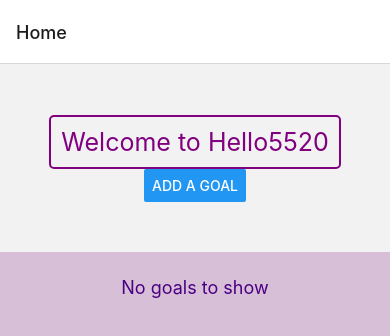
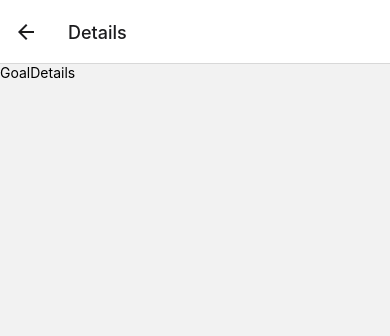
Before and after one commit to jyang10086/cs5520-inclass1, a React Native app: screen /Details in a window 390 px wide. Shown: the top 336 px of the page. Built offline with nearby package versions, Linux system fonts and the light colour scheme.

Commit message:
Add i button to GoalItem component and pass callback from parent to navigate to Details screen on press

```diff
--- a/App.js
+++ b/App.js
@@ -1,6 +1,7 @@
-import { NavigationContainer } from '@react-navigation/native';
-import { createNativeStackNavigator } from '@react-navigation/native-stack';
+import { NavigationContainer } from "@react-navigation/native";
+import { createNativeStackNavigator } from "@react-navigation/native-stack";
 import Home from "./components/Home";
+import GoalDetails from "./components/GoalDetails";
 const Stack = createNativeStackNavigator();
 
 export default function App() {
@@ -10,8 +11,9 @@ export default function App() {
         <Stack.Screen
           name="Home"
           component={Home}
-          options={{ title: 'Home' }}
+          options={{ title: "Home" }}
         />
+        <Stack.Screen name="Details" component={GoalDetails} />
       </Stack.Navigator>
     </NavigationContainer>
   );
--- /dev/null
+++ b/components/GoalDetails.js
@@ -0,0 +1,4 @@
+import { Button, View, Text, StyleSheet } from "react-native";
+export default function GoalDetails({}) {
+  return <Text>GoalDetails</Text>;
+}
--- a/components/GoalItem.js
+++ b/components/GoalItem.js
@@ -1,12 +1,13 @@
 import React from "react";
 import { Button, View, Text, StyleSheet } from "react-native";
-export default function GoalItem({ item, onDelete }) {
+export default function GoalItem({ item, onDelete, onPressInfo }) {
   return (
     <View key={item.id} style={styles.textView}>
       <Text style={styles.text}>{item.text}</Text>
       <View style={styles.buttonView}>
-        <Button title="X" color='grey' onPress={() => onDelete(item.id)} />
+        <Button title="X" color="grey" onPress={() => onDelete(item.id)} />
       </View>
+      <Button title="i" onPress={() => onPressInfo(item.id)} />
     </View>
   );
 }
@@ -15,8 +16,8 @@ const styles = StyleSheet.create({
   text: {
     margin: 10,
     color: "indigo",
-    padding: 50,
-    fontSize: 50,
+    padding: 10,
+    fontSize: 20,
   },
   textView: {
     borderRadius: 5,
@@ -24,6 +25,6 @@ const styles = StyleSheet.create({
     flexDirection: "row",
   },
   buttonView: {
-    justifyContent:'center',
+    justifyContent: "center",
   },
 });
--- a/components/Home.js
+++ b/components/Home.js
@@ -11,12 +11,16 @@ import {
 } from "react-native";
 import Header from "./Header";
 import Input from "./Input";
-import GoalItem from "./GoalItem"
-export default function Home() {
+import GoalItem from "./GoalItem";
+export default function Home({ navigation }) {
   const appName = "Hello5520";
   const [isModalVisible, setModalVisible] = useState(false);
 
   const [goals, setGoals] = useState([]);
+
+  const navigateToDetails = () => {
+    navigation.navigate("Details"); // Navigating to the Details screen
+  };
 
   const handleInputData = (data) => {
     setModalVisible(false);
@@ -109,7 +113,7 @@ export default function Home() {
           contentContainerStyle={styles.scrollContainer}
           data={goals}
           renderItem={({ item }) => (
-            <GoalItem item={item} onDelete={handleDeleteGoalItem} />
+            <GoalItem item={item} onDelete={handleDeleteGoalItem} onPressInfo={navigateToDetails}/>
           )}
           ListEmptyComponent={() => (
             <Text style={styles.listText}>No goals to show</Text>
```
